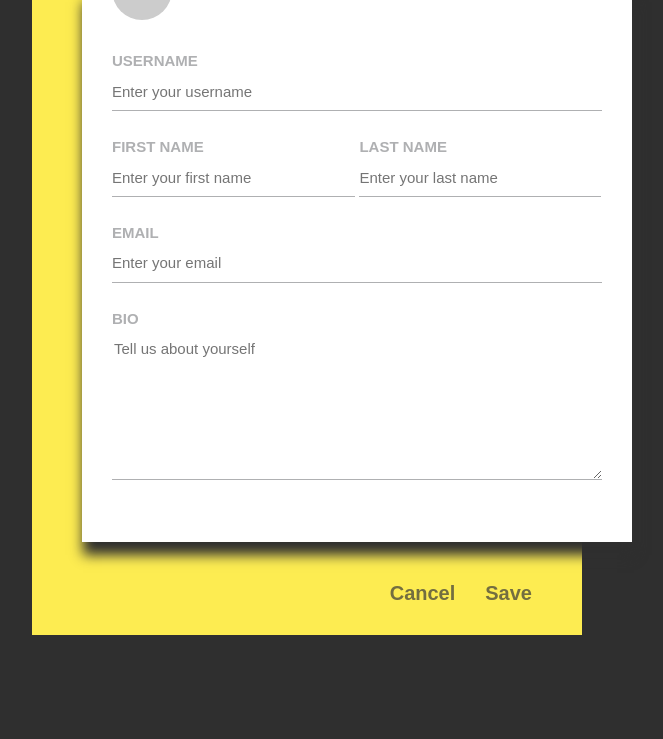
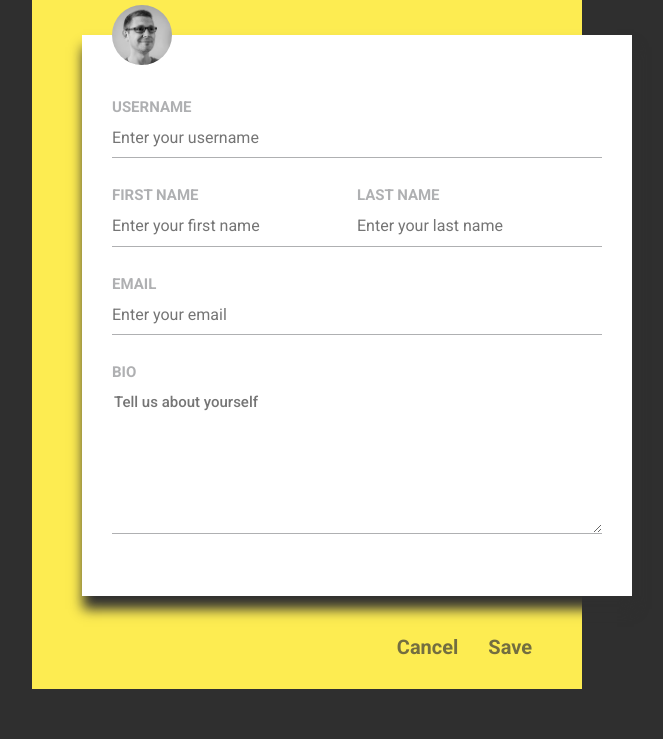
Before and after one commit to Otkirjon2001/account-settings, a plain HTML site: page index.html in a window 1280 px wide. Shown: the part 160-899 px from the top of the page, without its empty margins (333-996 px from the left). Before the commit the page ends 800 px from the top, so only its background shows below. Drawn offline with Linux system fonts and the light colour scheme; placeholder pictures from the web are drawn by us.

Commit message:
Add other styles

```diff
--- a/css/styles.css
+++ b/css/styles.css
@@ -13,7 +13,7 @@ body{
   height: 100%;
   padding: 0;
   margin: 0;
-  font-family: "Arial", sans-serif;
+  font-family: "Roboto", "Arial", sans-serif;
   font-size: 16px;
   line-height: 1.5;
   background-color: #2F2F2F;
@@ -41,28 +41,34 @@ img{
 .main-content{
   flex-grow: 1;
 }
-
 .main-container {
   display: flex;
   align-items: center;
   justify-content: center;
-  height: 100vh;
+  margin-top: 50px;
+  margin-bottom: 50px;
 }
 .card {
   width: 550px;
-  padding: 50px 50px 30px 50px;
   background-color: #FDEC51;
 }
 .card-header {
   display: flex;
   justify-content: space-between;
   align-items: center;
-  margin-bottom: 50px;
+  padding: 50px;
 }
 .site-heading {
   margin: 0;
   font-size: 30px;
   font-weight: 600;
+}
+.close-link{
+  display: flex;
+  text-decoration: none;
+}
+.close-link:hover > .fas{
+  color: #000;
 }
 .fas {
   font-size: 30px;
@@ -70,12 +76,9 @@ img{
   color: #7e762a;
   transition: color 0.4s ease;
 }
-.fas:hover{
-  color: #000;
-}
 .card-box {
   position: relative;
-  width: 550px;
+  left: 50px;
   padding: 60px 30px 30px 30px;
   margin-bottom: 40px;
   background-color: #fff;
@@ -83,16 +86,24 @@ img{
 }
 .user-img {
   position: absolute;
-  top: -30px;
-  left: 30px;
+  top: 0;
+  left:0;
+  transform: translateX(50%) translateY(-50%);
   border-radius: 50%;
 }
-.card-box-form {
+.card-box-inner{
+  margin-bottom: 25px;
+}
+.card-box-wrapper{
+  display: flex;
+  margin-bottom: 25px;
+}
+.card-box-wrapper .card-box-inner{
+  width: 50%;
+  margin-bottom: 0;
 }
 .card-box-label {
-  display: block;
   margin: 0;
-  margin-bottom: 25px;
   padding: 0;
   font-size: 15px;
   font-weight: 600;
@@ -118,7 +129,6 @@ img{
 }
 .card-box-input:focus{
   color: #000;
-  font-weight: 600;
 }
 .card-box-textarea{
   padding-top: 10px;
@@ -133,11 +143,11 @@ img{
 }
 .card-box-textarea:focus{
   color: #000;
-  font-weight: 600;
 }
 .card-footer {
   display: flex;
   justify-content: end;
+  padding: 0 50px 30px 50px;
 }
 .footer-link {
   padding: 0;
--- a/index.html
+++ b/index.html
@@ -5,8 +5,11 @@
   <meta charset="UTF-8">
   <meta http-equiv="X-UA-Compatible" content="IE=edge">
   <meta name="viewport" content="width=device-width, initial-scale=1.0">
-  <title>Account Settings</title>
-
+  <title>Loop-2-Step-2</title>
+  <!-- Fonts -->
+  <link rel="preconnect" href="https://fonts.googleapis.com">
+  <link rel="preconnect" href="https://fonts.gstatic.com" crossorigin>
+  <link href="https://fonts.googleapis.com/css2?family=Roboto:wght@400;500;700&display=swap" rel="stylesheet">
   <!-- Stylesheets -->
   <link rel="stylesheet" href="css/normalize.css">
   <link rel="stylesheet" href="css/styles.css">
@@ -22,33 +25,43 @@
         <form class="card-box-form" action="https://echo.htmlacademy.ru" method="POST">
           <div class="card-header">
             <h1 class="site-heading">Account Settings</h1>
-            <i class="fas fa-times"></i>
+            <a class="close-link" href="#">
+              <i class="fas fa-times"></i>
+            </a>
           </div>
           <div class="card-box">
-            <img class="user-img" src="https://via.placeholder.com/60/60" alt="">
-            <label class="card-box-label" for="username">USERNAME
+            <img class="user-img" src="/imgs/avatar.jpg" width="60" height="60" alt="user-img">
+
+            <div class="card-box-inner">
+              <label class="card-box-label" for="username">USERNAME</label>
               <input class="card-box-input" type="text" name="username" id="username" placeholder="Enter your username"
                 required>
-            </label>
+            </div>
 
-            <label class="card-box-label" for="firstname">FIRST NAME
-              <input class="card-box-input" type="text" name="firstname" id="firstname"
-                placeholder="Enter your first name" required>
-            </label>
+            <div class="card-box-wrapper">
+              <div class="card-box-inner">
+                <label class="card-box-label" for="firstname">FIRST NAME</label>
+                <input class="card-box-input" type="text" name="firstname" id="firstname"
+                  placeholder="Enter your first name" required>
+              </div>
+              <div class="card-box-inner">
+                <label class="card-box-label" for="lastname">LAST NAME</label>
+                <input class="card-box-input" type="text" name="lastname" id="lastname"
+                  placeholder="Enter your last name" required>
+              </div>
+            </div>
 
-            <label class="card-box-label" for="lastname">LAST NAME
-              <input class="card-box-input" type="text" name="lastname" id="lastname" placeholder="Enter your last name"
-                required>
-            </label>
+            <div class="card-box-inner">
+              <label class="card-box-label" for="email">EMAIL</label>
+              <input class="card-box-input" type="email" name="email" id="email" placeholder="Enter your email"
+                pattern="[a-z0-9._%+-]+@[a-z0-9.-]+\.[a-z]{2,4}$" required>
+            </div>
 
-            <label class="card-box-label" for="email">EMAIL
-              <input class="card-box-input" type="email" name="email" id="email" placeholder="Enter your email"
-                required>
-            </label>
+            <div class="card-box-inner">
+              <label class="card-box-label" for="bio">BIO</label>
+              <textarea class="card-box-textarea" name="bio" id="bio" placeholder="Tell us about yourself"></textarea>
+            </div>
 
-            <label class="card-box-label" for="bio">BIO
-              <textarea class="card-box-textarea" name="bio" id="bio" placeholder="Tell us about yourself"></textarea>
-            </label>
           </div>
           <div class="card-footer">
             <button class="footer-link" type="reset">Cancel</button>
@@ -59,7 +72,7 @@
       </div>
 
     </div>
-    </div>
+
   </main>
 
   <script src="js/main.js"></script>
```
Also changed, not shown: imgs/avatar.jpg (added).
